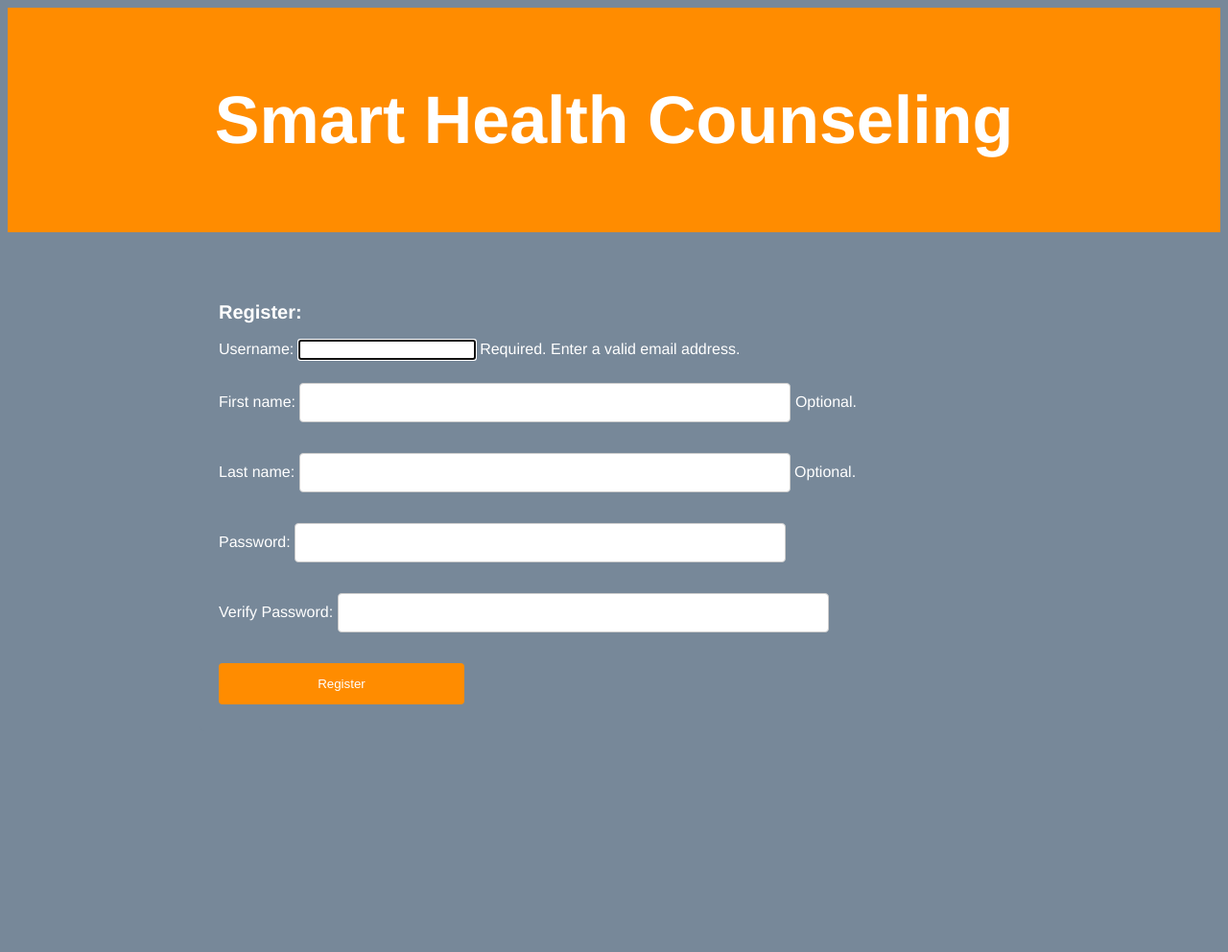
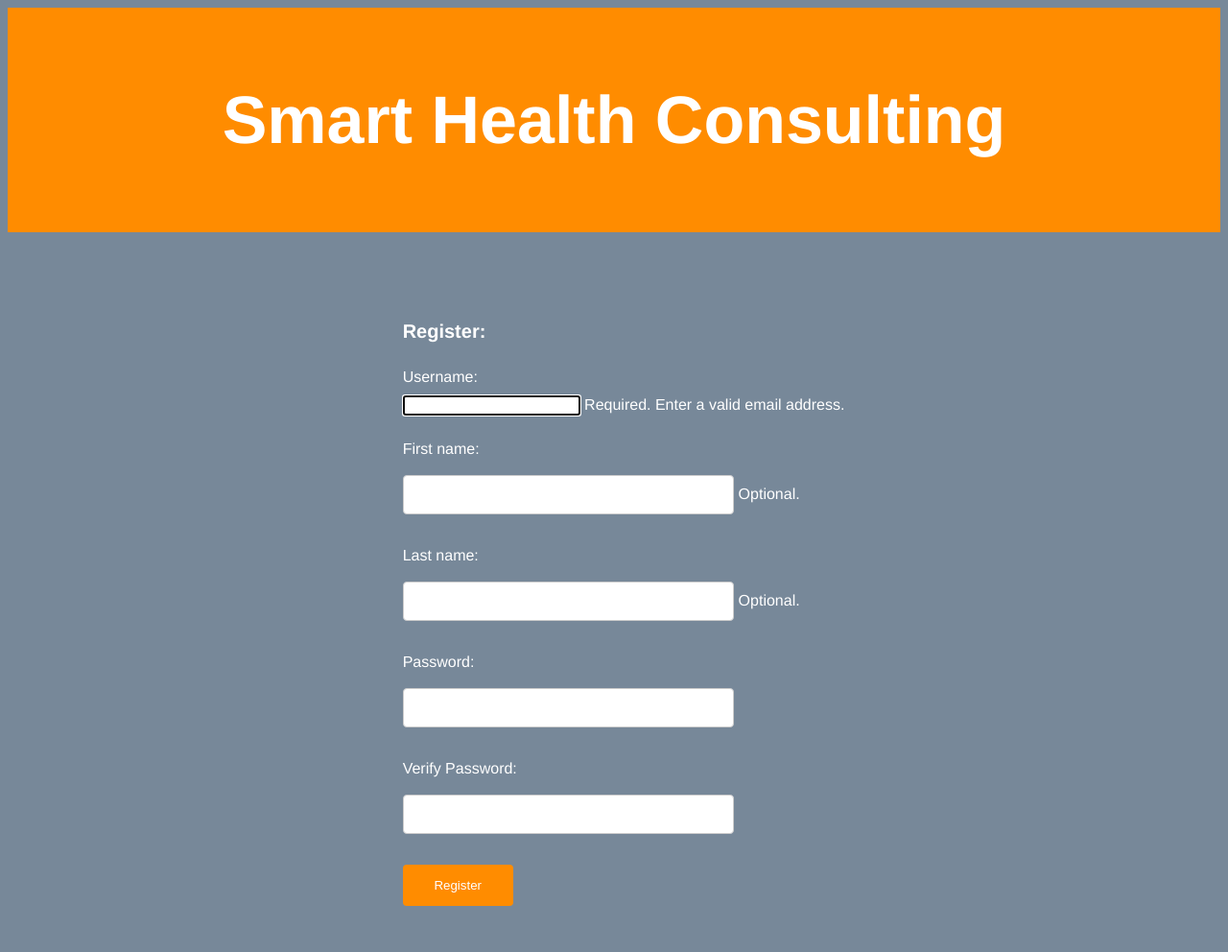
Before and after one commit to strawnfaye/smc, a Django app: page /smcapp/register/ in a window 1280 px wide. Shown: the whole page at 96% size. Before the commit the page ends 734 px from the top, so only its background shows below. Run offline with Django 3.2, Linux system fonts and the light colour scheme.

Commit message:
updated some CSS

```diff
--- a/smcapp/static/smcapp/styles.css
+++ b/smcapp/static/smcapp/styles.css
@@ -19,7 +19,7 @@ h2 {
     font-size: 20px;
 }
 input[type=text], select {
-    width: 50%;
+    width: 75%;
     padding: 12px 20px;
     margin: 8px 0;
     display: inline-block;
@@ -37,20 +37,15 @@ input[type=submit] {
     border-radius: 4px;
     cursor: pointer;
 }
-div {
-    margin-left: 200px;
-    border-radius: 5px;
-    background-color: LightSlateGray;
-    padding: 20px;
+label {
+    display: block;
+    padding: 10px 0;
 }
 main {
     width: 100%;
     margin: 40px 10px;
-    display: flex;
-    flex-direction: column;
-    justify-content: center;
-    align-items: center;
     height: 100%;
+    background-color: LightSlateGray;
 }
 .button {
     text-align: center;
@@ -62,3 +57,15 @@ main {
     margin: 5px;
     width: 25%;
 }
+.container {
+  display: flex;
+  justify-content: center;
+}
+.button-container {
+  width: 100%;
+  display: flex;
+  flex-direction: column;
+  justify-content: center;
+  align-items: center;
+  height: 100%;
+}
--- a/smcapp/templates/smcapp/index.htm
+++ b/smcapp/templates/smcapp/index.htm
@@ -16,8 +16,10 @@
 		</h1>
 	</header>
 	<main>
-		<a href="{% url 'login' %}" class="button">Login</a>
-		<a href="{% url 'register' %}" class="button">Register</a>
+		<div class="button-container">
+			<a href="{% url 'login' %}" class="button">Login</a>
+			<a href="{% url 'register' %}" class="button">Register</a>
+		</div>
 	</main>
 
 </body>
--- a/smcapp/templates/smcapp/reg_form.htm
+++ b/smcapp/templates/smcapp/reg_form.htm
@@ -2,7 +2,7 @@
 <html lang="en-US">
 
 <head>
-	<title>SmartHealthCounseling</title>
+	<title>SmartHealthConsulting</title>
 	<meta charset="UTF-8">
 	{% load staticfiles %}
 	<link rel="stylesheet" href="{% static 'smcapp/styles.css' %}" type='text/css' />
@@ -12,14 +12,15 @@
 
 	<header>
 		<h1>
-		Smart Health Counseling
+		Smart Health Consulting
 		</h1>
 	</header>
 
+	<main class="container">
 		<div>
 			<br><br>
 			<h2>Register:</h2>
-		<!-- "login_page.py" is a temporary holder name, can be changed -->
+
 			<form method="post">
 				<!-- csrf_token is security. Makes it a more secure means of sending data through the HTTP protocols -->
 				{% csrf_token %}
@@ -36,6 +37,6 @@
 
 			</form>
 		</div>
-
+	</main>
 </body>
 </html>
```
Also changed, not shown: smcapp/templates/smcapp/login.htm (+4 -6 lines), smcapp/forms.py (line endings or trailing spaces). Lines whose indentation alone changed are shown as unchanged.
